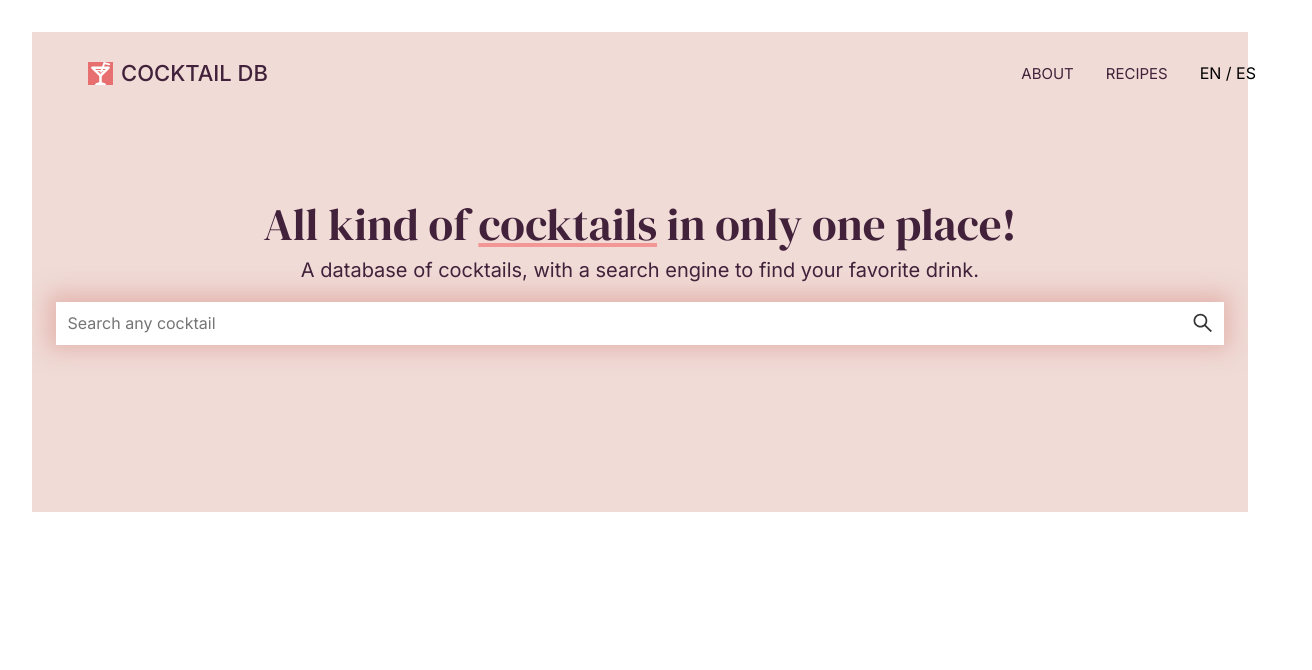
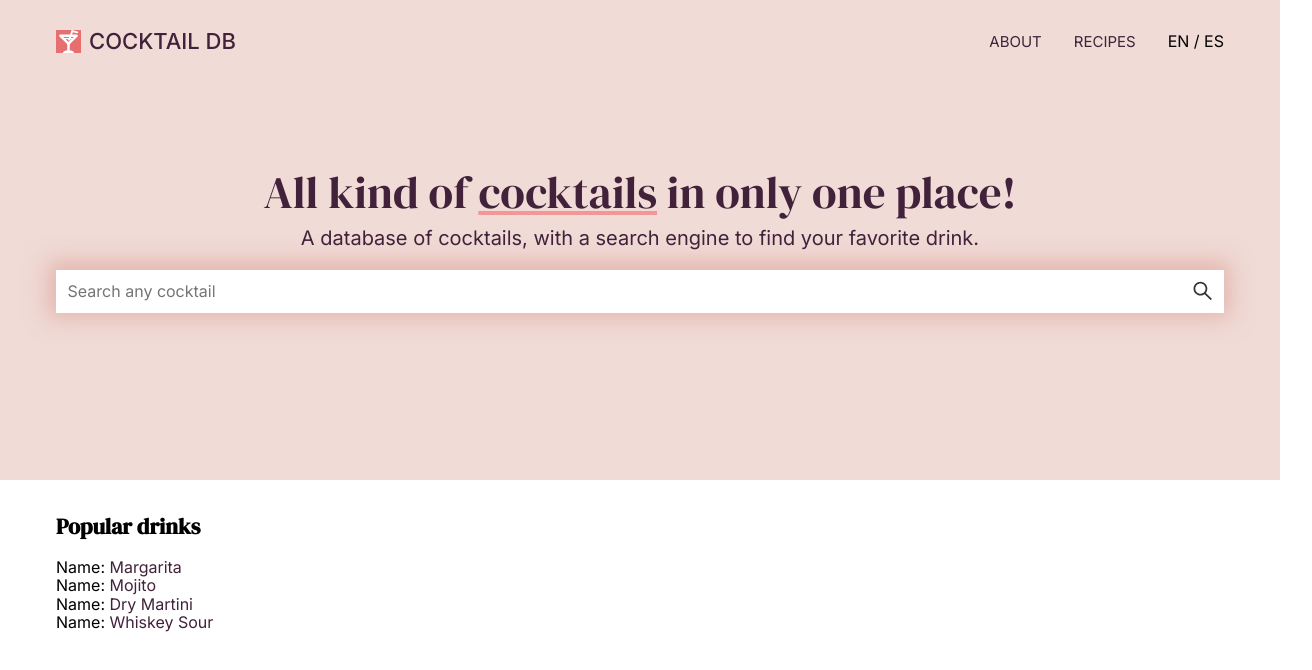
Before and after one commit to CodigoHabil/cocktaildb, a React (Vite) app: page / in a window 1280 px wide. Shown: the top 670 px of the page, 1312 px wide, since content can reach past the window. Built offline with nearby package versions, Linux system fonts and the light colour scheme.

Commit message:
update styles

```diff
--- a/src/App.tsx
+++ b/src/App.tsx
@@ -1,4 +1,3 @@
-import './styles/App.css'
 import { Main } from './components/general'
 import { Routes, Route, Navigate } from 'react-router-dom'
 import { Home, About, Cocktail, CocktailsList, NotFound } from './pages'
@@ -9,9 +8,8 @@ function App() {
       <Routes>
         <Route path="/" element={<Home />} />
         <Route path="/about" element={<About />} />
-        <Route path="/cocktails" element={<CocktailsList/>}>
-          <Route path=":id" element={<Cocktail />} />
-        </Route>
+        <Route path="/cocktails" element={<CocktailsList/>} />
+        <Route path="/cocktails/:id" element={<Cocktail />} />
         <Route path="/404" element={<NotFound />} />
         <Route path="*" element={<Navigate to='/404' />} />
       </Routes>
--- a/src/components/Loader.tsx
+++ b/src/components/Loader.tsx
@@ -1,6 +1,19 @@
 import styled from "styled-components";
 
-export const Loader = styled.span`
+import React from 'react'
+
+const Loader = () => {
+  return (
+    <div>
+        <span className="loader"></span>
+    </div>
+  )
+}
+
+export {Loader}
+
+
+export const LoaderContainer = styled.span`
           width: 40px;
           height: 98px;
           display: inline-block;
--- a/src/context/ContextWrapper.tsx
+++ b/src/context/ContextWrapper.tsx
@@ -14,9 +14,11 @@ const initGlobalState = {
   hasError: null,
 };
 
+
 const ContextWrapper = (props: any) => {
   const search = useInput({ type: "text", defaultValue: "" });
   const [state, setState] = useState(initGlobalState);
+  const [currentPost, setCurrentPost] = useState(initial);
 
   useEffect(() => {
     if(search.value === '' || search.value?.length < 3) {
@@ -39,6 +41,15 @@ const ContextWrapper = (props: any) => {
     });
   };
 
+  const getCurrentCocktail = async (id: string) => {
+    let url = `https://api.allorigins.win/raw?url=http://www.thecocktaildb.com/api/json/v1/1/lookup.php?i=${id}`;
+    const resp = await fetch(url);
+    const data = await resp.json().catch((err) => {
+      console.log(err);
+    })
+    return data;
+  };
+
   const getFetch = async (url: string) => {
     setState({...state, isLoading:true})
     const resp = await fetch(url);
@@ -59,7 +70,10 @@ const ContextWrapper = (props: any) => {
         ...initial,
         data: state.data ? state.data : {},
         isLoading: state.isLoading,
-        search: { value: search.value, onChange: search.onChange },
+        search: { value: search.value, onChange: search.onChange, type: search.type },
+        getCurrentCocktail,
+        setCurrentPost,
+        currentPost,
       }}
     >
       {props.children}
--- a/src/context/GlobalContext.tsx
+++ b/src/context/GlobalContext.tsx
@@ -5,5 +5,8 @@ export const GlobalContext = createContext({
     user: 'default',
     data:[],
     isLoading: false,
-    search: {value: '', onChange: (e: any) => {}}
+    search: {value: '', onChange: (e: any) => {}, type: 'text'},
+    getCurrentCocktail: (id: string) => {},
+    setCurrentPost: ({}) => {},
+    currentPost: {},
 });
--- a/src/pages/Cocktail.tsx
+++ b/src/pages/Cocktail.tsx
@@ -1,9 +1,41 @@
-import React from 'react'
+import React, { useState, useContext, useEffect } from "react";
+import { useParams, useNavigate } from "react-router-dom";
+import { GlobalContext } from "../context/GlobalContext";
 
 const Cocktail = () => {
+  const { id } = useParams();
+  const { getCurrentCocktail, currentPost } = useContext(GlobalContext);
+  const [drink, setDrink] = useState({});
+  const [notFound, setNotFound] = useState(false);
+  const navigate = useNavigate();
+
+  useEffect(() => {
+    if (currentPost == undefined || currentPost?.idDrink != id) {
+      updateData();
+    }
+    setDrink(currentPost);
+  }, [id]);
+
+  const updateData = async () => {
+    getCurrentCocktail(id).then((res:any) => {
+      setDrink(res?.drinks[0]);
+      if (res === undefined || res === null || res?.drinks === null) {
+        setNotFound(true);
+      }
+    });
+  };
+
+
+  if (notFound) {
+    navigate("/404");
+  }
+
   return (
-    <div>Cocktail</div>
-  )
-}
+    <>
+      <div>Cocktail</div>
+      <div>It works`{drink.strDrink}`</div>
+    </>
+  );
+};
 
-export default Cocktail
+export default Cocktail;
--- a/src/pages/CocktailsList.tsx
+++ b/src/pages/CocktailsList.tsx
@@ -3,9 +3,10 @@ import { GlobalContext } from "../context/GlobalContext";
 import { useContext } from "react";
 import SearchInput from "../components/Input/SearchInput";
 import { Container } from "../components/general";
+import { Link } from "react-router-dom";
 
 const CocktailsList = () => {
-  const { user, data, isLoading, search } = useContext(GlobalContext);
+  const { user, data, isLoading, search, setCurrentPost } = useContext(GlobalContext);
   const drinks = data.drinks
   //console.log("cocktails", data.drinks[0])
   console.log(drinks)
@@ -24,8 +25,7 @@ const CocktailsList = () => {
           </div>
         ) : (
           drinks?.map((drink: any) => {
-            console.log("drink", drink);
-            return <div key={drink.idDrink}>Name: {drink.strDrink}</div>;
+            return <div key={drink.idDrink}>Name: <Link onClick={() => setCurrentPost(drink)} to={`${drink.idDrink}`}> {drink.strDrink} </Link></div>;
           })
         )}
         {drinks?.length === 0 || drinks == null && <div>No results</div>}
--- a/src/pages/Home.tsx
+++ b/src/pages/Home.tsx
@@ -1,15 +1,45 @@
-import React from 'react'
+import { useContext, useEffect, useState } from 'react'
 import Hero from '../components/Hero/Hero'
 import { SearchInput } from '../components/Input'
 import { Loader } from '../components/Loader'
 import Layout from '../layouts'
+import { Container } from '../components/general'
+import { GlobalContext } from '../context/GlobalContext'
+import { Link } from 'react-router-dom'
+
+/*
+  Todo:
+  [x] Add drink List
+  [x] Add SearchInput functionality
+  [x] Print drinks
+  [x] Add Loader
+  [ ] Clean form every time render
+*/
+
 
 const Home = () => {
+  const { user, data, isLoading, search, setCurrentPost } = useContext(GlobalContext);
+  const drinks = data.drinks
+
   return (
     <Layout>
       <Hero>
-        <SearchInput/>
+        <SearchInput type='text' value={search.value} onChange={search.onChange}/>
       </Hero>
+      <Container>
+        {
+          search.value.length < 3 ? <h2>Popular drinks</h2> : <h2>Search results</h2>
+        }
+
+        {isLoading ? (
+          <Loader />
+        ) : (
+          drinks?.map((drink: any) => {
+            return <div key={drink.idDrink}>Name: <Link onClick={() => setCurrentPost(drink)} to={`cocktails/${drink.idDrink}`}> {drink.strDrink} </Link></div>;
+          })
+        )}
+
+      </Container>
     </Layout>
   )
 }
```
